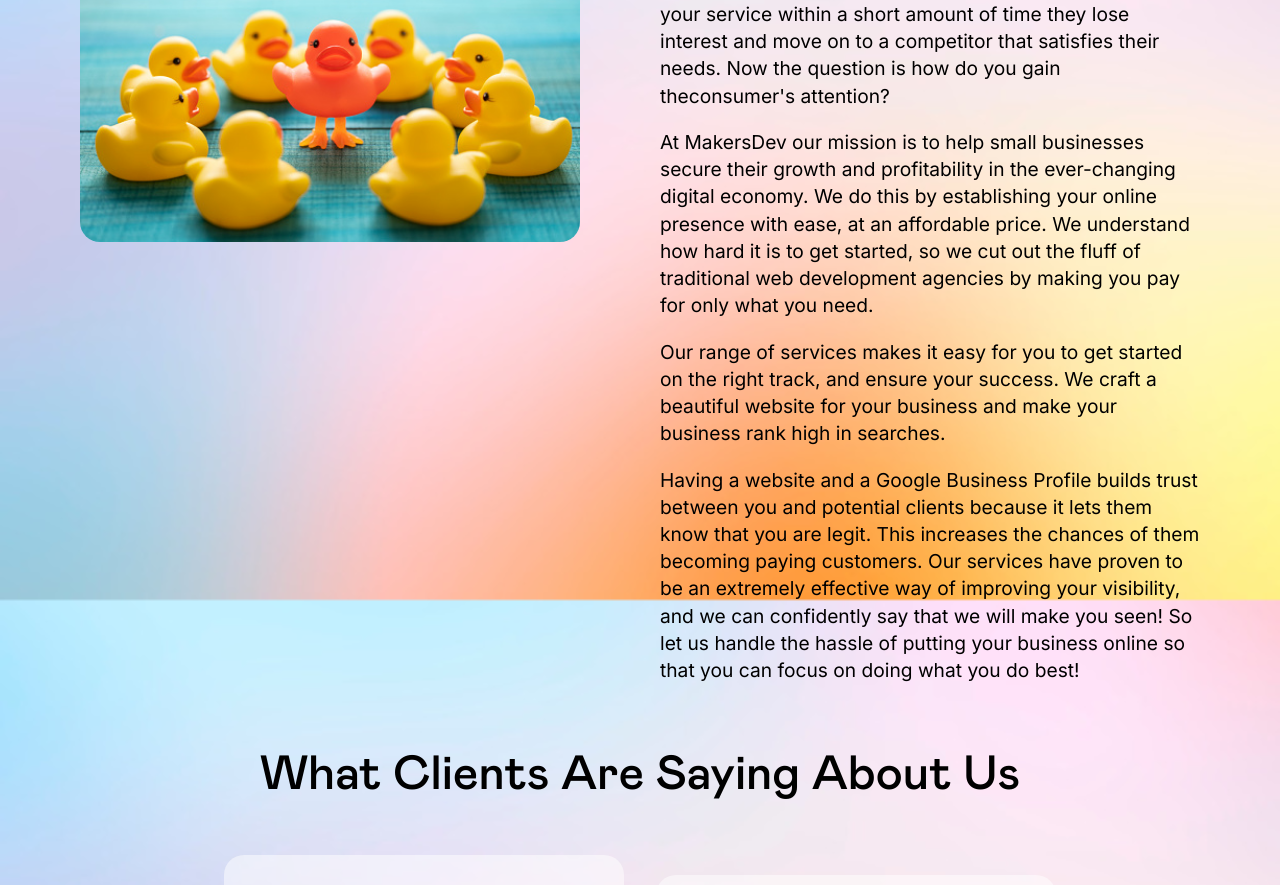
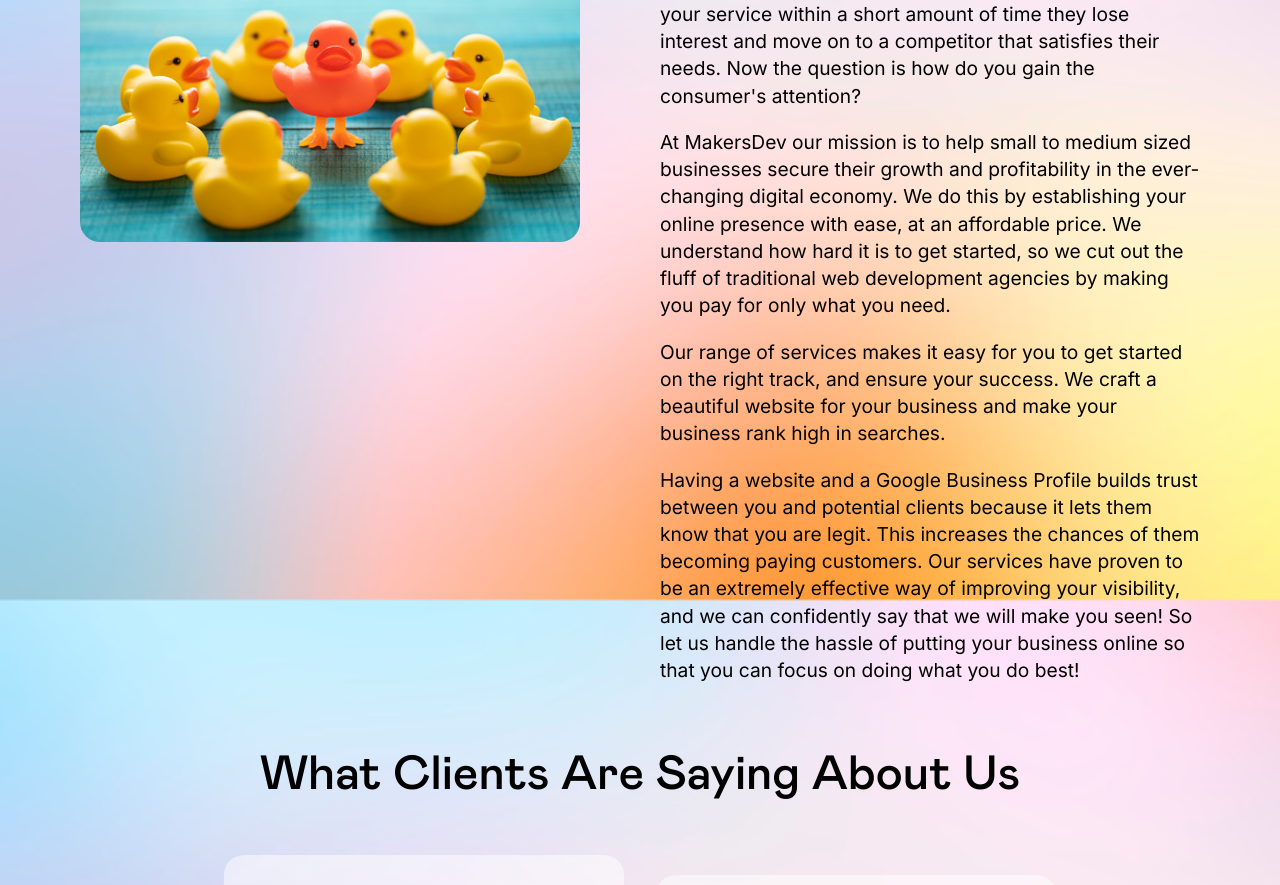
Before and after one commit to Kamo-Chip/MakersDevNext, a Next.js app: page / in a window 1280 px wide. Shown: the part 1105-1990 px from the top of the page. Built offline with nearby package versions, Linux system fonts and the light colour scheme.

Commit message:
minor optimisations

```diff
--- a/sections/About.jsx
+++ b/sections/About.jsx
@@ -33,10 +33,10 @@ const About = () => {
             service within a short amount of time they lose interest and move on
             to a competitor that satisfies their needs. Now the question is how
             do you gain the
-            {"consumer's"} attention?
+            {" consumer's"} attention?
           </p>
           <p>
-            At MakersDev our mission is to help small businesses secure their
+            At MakersDev our mission is to help small to medium sized businesses secure their
             growth and profitability in the ever-changing digital economy. We do
             this by establishing your online presence with ease, at an
             affordable price. We understand how hard it is to get started, so we
```
